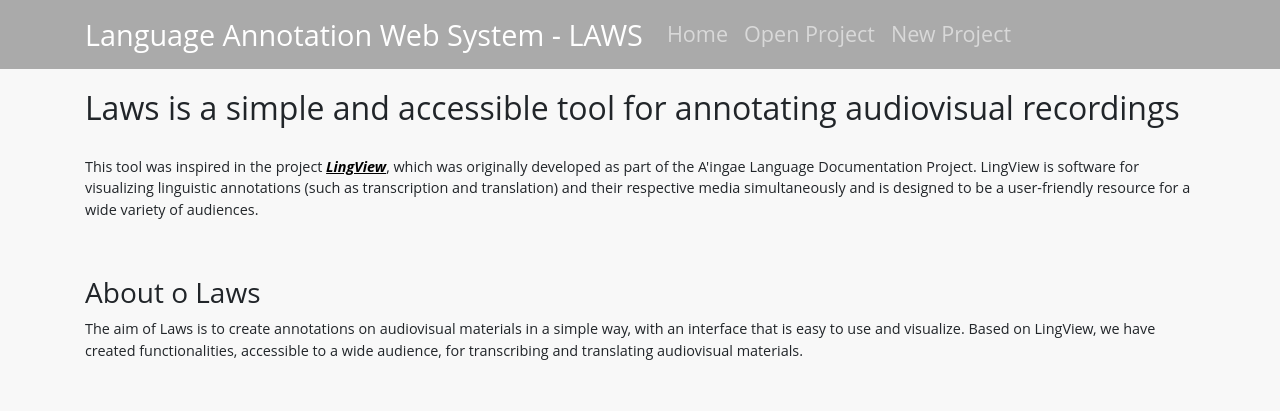
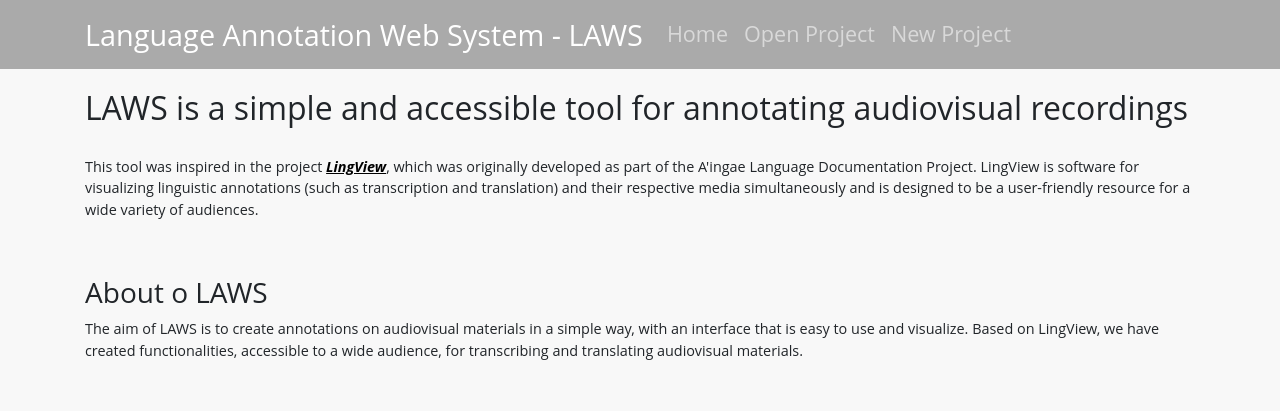
Before and after one commit to marcosamaris/laws, a React (Create React App) app: page /#/ in a window 1280 px wide. Shown: the top 411 px of the page. Built offline with nearby package versions, Linux system fonts and the light colour scheme.

Commit message:
Correct the Laws word to Upper case

```diff
--- a/src/components/Home.jsx
+++ b/src/components/Home.jsx
@@ -15,7 +15,7 @@ export default class Home extends Component{
         return(
             <div className="container">
                     <div style={{padding: '20px 0px'}}>
-                        <h2>Laws is a simple and accessible tool for annotating audiovisual recordings</h2>
+                        <h2>LAWS is a simple and accessible tool for annotating audiovisual recordings</h2>
                         <p style={{padding: '20px 0px'}}>This tool was inspired in the project <a
                         onMouseOver={() => $( ".overlaygrad" ).css( "display", "block" )}
                         onMouseOut={() => $( ".overlaygrad" ).css( "display", "none" )}
@@ -40,8 +40,8 @@ export default class Home extends Component{
                     </div>
 
                     <div>
-                        <h3>About o Laws</h3>
-                        <p>The aim of Laws is to create annotations on audiovisual materials in a simple way,
+                        <h3>About o LAWS</h3>
+                        <p>The aim of LAWS is to create annotations on audiovisual materials in a simple way,
                             with an interface that is easy to use and visualize. Based on LingView, we have created functionalities,
                             accessible to a wide audience, for transcribing and translating audiovisual materials. </p>
                     </div>
```
